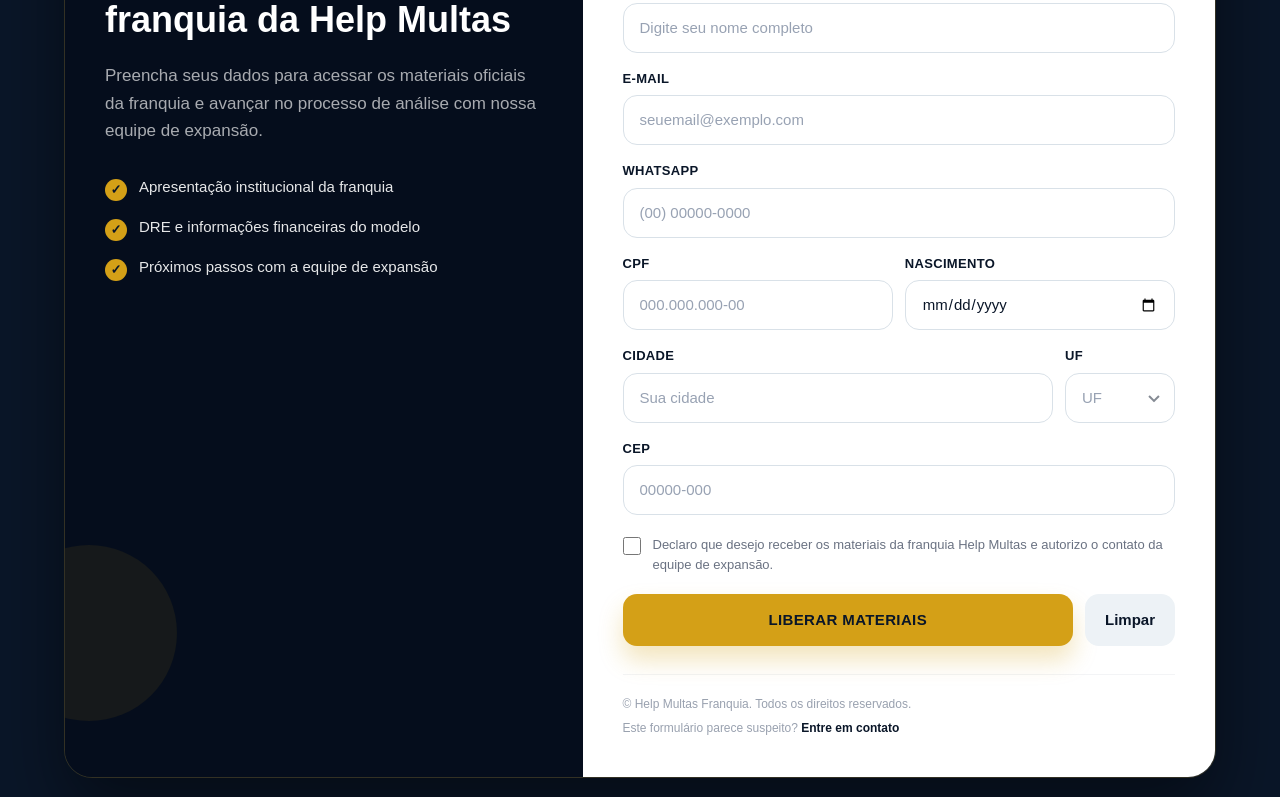
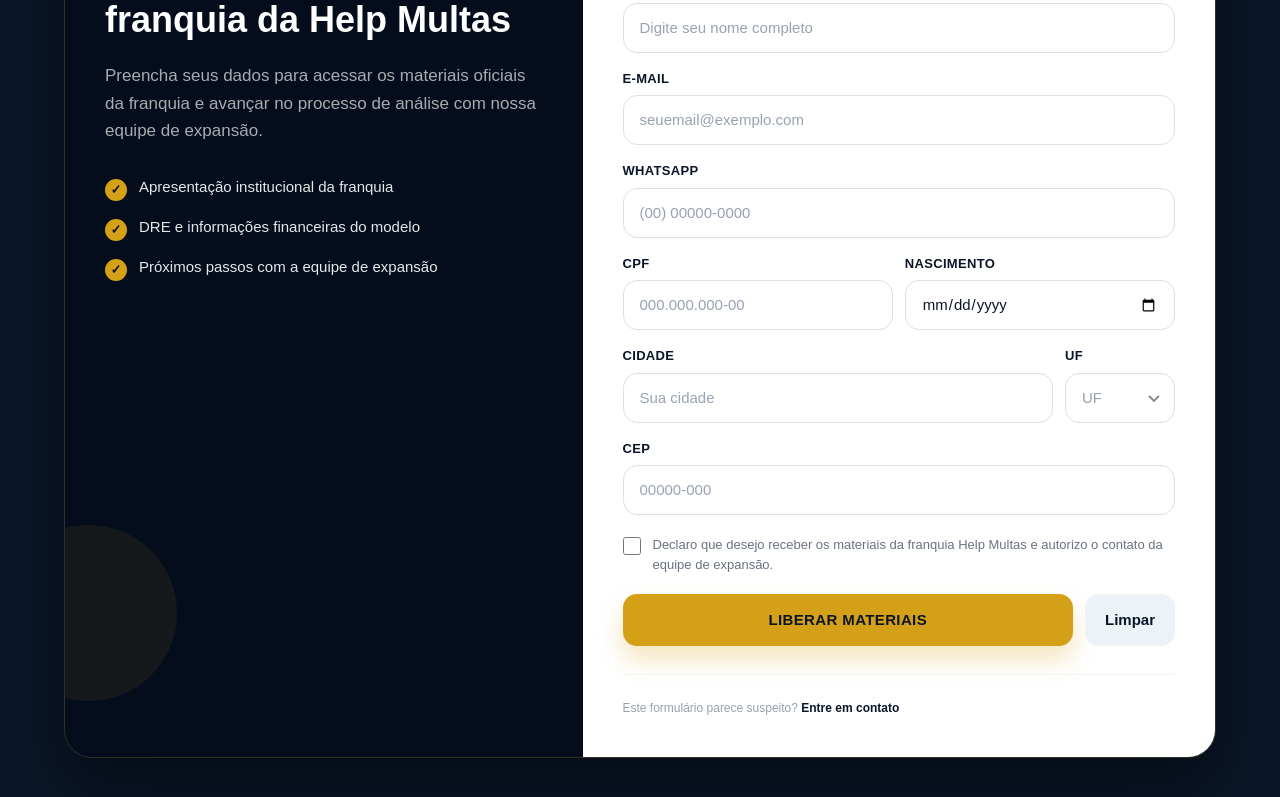
Before and after one commit to MarcelFMartins/lp-help-multas-v2, a React (Vite) app: page /prereuniao in a window 1280 px wide. Shown: the part 2000-2797 px from the top of the page. Built offline with nearby package versions, Linux system fonts and the light colour scheme.

Commit message:
FIX: Contact forms section

```diff
--- a/src/pages/PreReunião.tsx
+++ b/src/pages/PreReunião.tsx
@@ -502,12 +502,9 @@
 
                         {/* footer */}
                         <footer className="mt-7 pt-5 border-t border-gray-100">
-                            <p className="font-body text-[12px] text-gray-400 leading-relaxed">
-                                © Help Multas Franquia. Todos os direitos reservados.
-                            </p>
                             <p className="font-body text-[12px] text-gray-400 mt-1">
                                 Este formulário parece suspeito?{" "}
-                                <a href="mailto:contato@helpmultas.com.br" className="text-[oklch(0.1998_0.0403_258.29)] font-bold hover:underline">
+                                <a target="_blank" href="https://wa.me/554298673007?text=Ol%C3%A1!%20Fique%20com%20Duvidas%20sobre%20o%20Formul%C3%A1rio%20da%20Pr%C3%A9%20Reuni%C3%A3o!!" className="text-[oklch(0.1998_0.0403_258.29)] font-bold hover:underline">
                                     Entre em contato
                                 </a>
                             </p>
```
